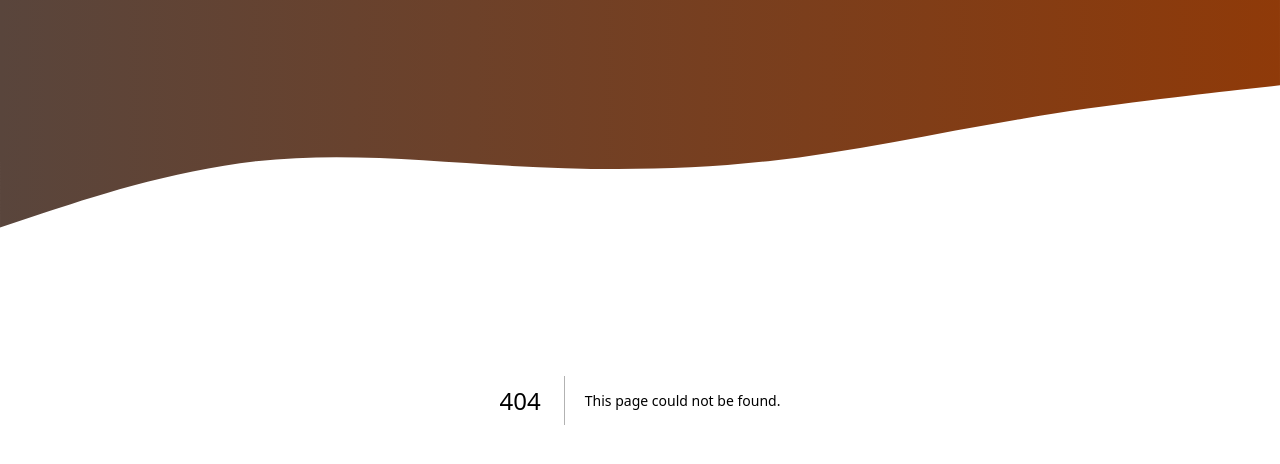
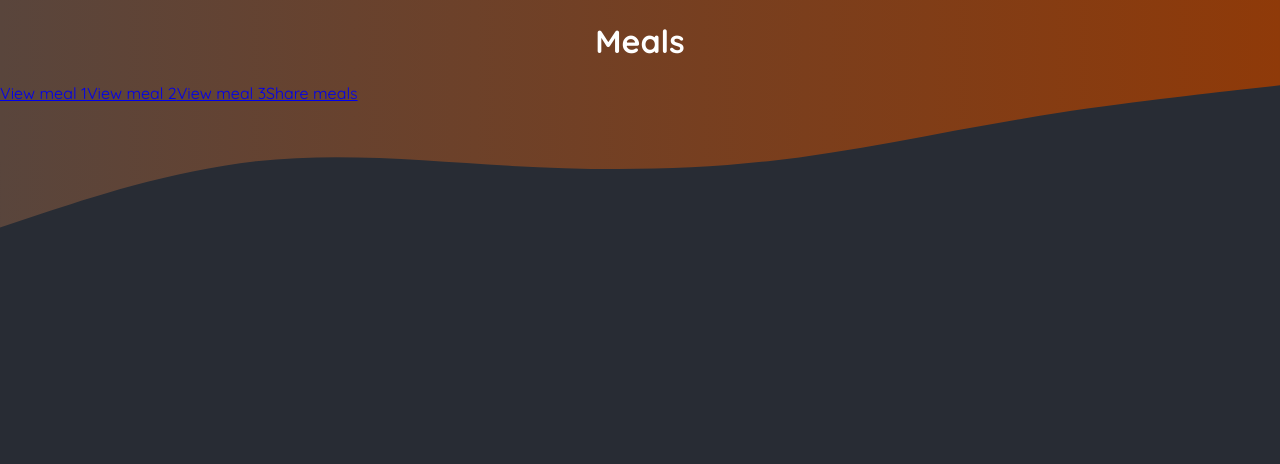
Before and after one commit to Arthur-A-M/foodies-starting-app, a Next.js app: page /meals in a window 1280 px wide. Before the commit this address had no page. Shown: the top 464 px of the page. Built offline with nearby package versions, Linux system fonts and the light colour scheme.

Commit message:
Complete the proposed exercise
The course had a proposed exercise of creating routes without assistance of the instructor. That was my attempt.

```diff
--- /dev/null
+++ b/app/meals/page.tsx
@@ -0,0 +1,15 @@
+import Link from "next/link";
+
+export default function Meals(): JSX.Element {
+  return (
+    <main>
+      <h1 style={{ color: 'white', textAlign: 'center' }}>
+        Meals
+      </h1>
+      <Link href="/meals/meal-1">View meal 1</Link>
+      <Link href="/meals/meal-2">View meal 2</Link>
+      <Link href="/meals/meal-3">View meal 3</Link>
+      <Link href="/meals/share">Share meals</Link>
+    </main>
+  );
+}
--- a/app/page.tsx
+++ b/app/page.tsx
@@ -1,9 +1,12 @@
+import Link from "next/link";
+
 export default function Home(): JSX.Element {
   return (
     <main>
       <h1 style={{ color: 'white', textAlign: 'center' }}>
         Time to get started!
       </h1>
+      <Link href="/meals">View meals</Link>
     </main>
   );
 }
```
Also changed, not shown: app/meals/[slug]/page.tsx (added, +9 -0 lines), app/meals/share/page.tsx (added, +9 -0 lines).
